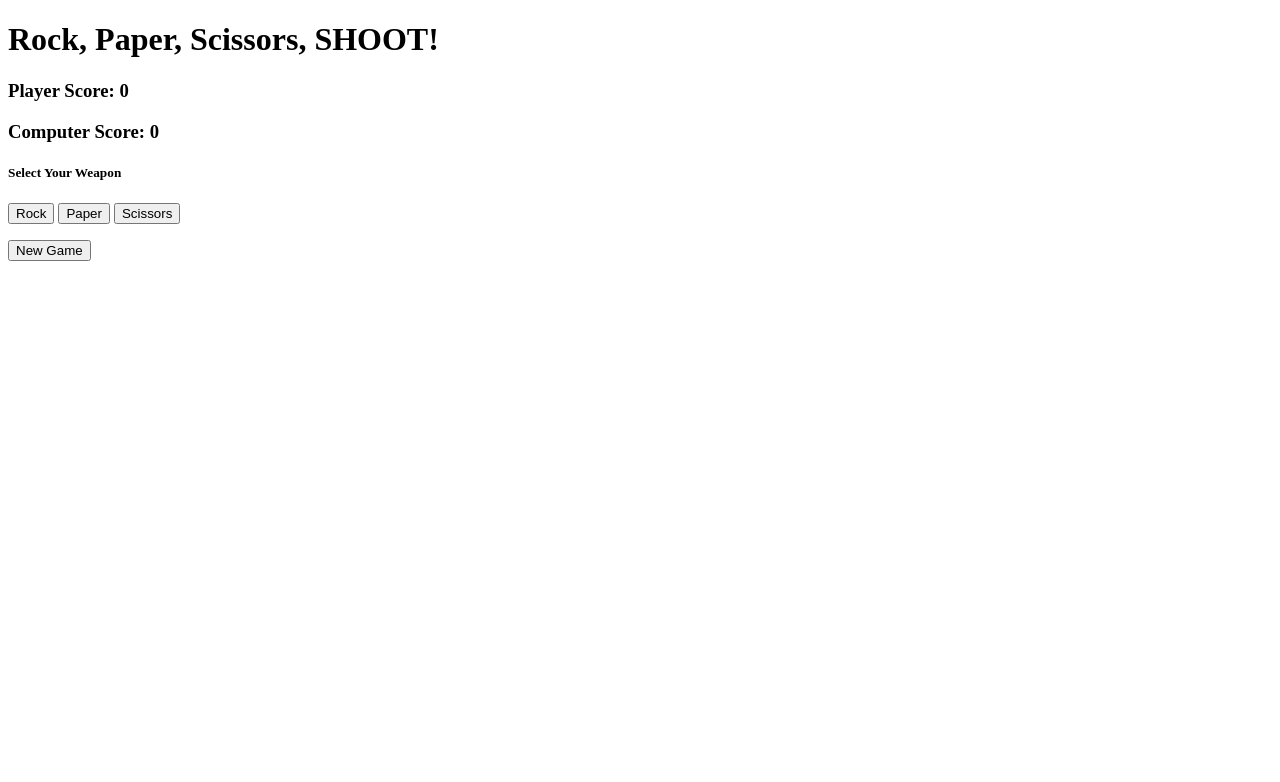
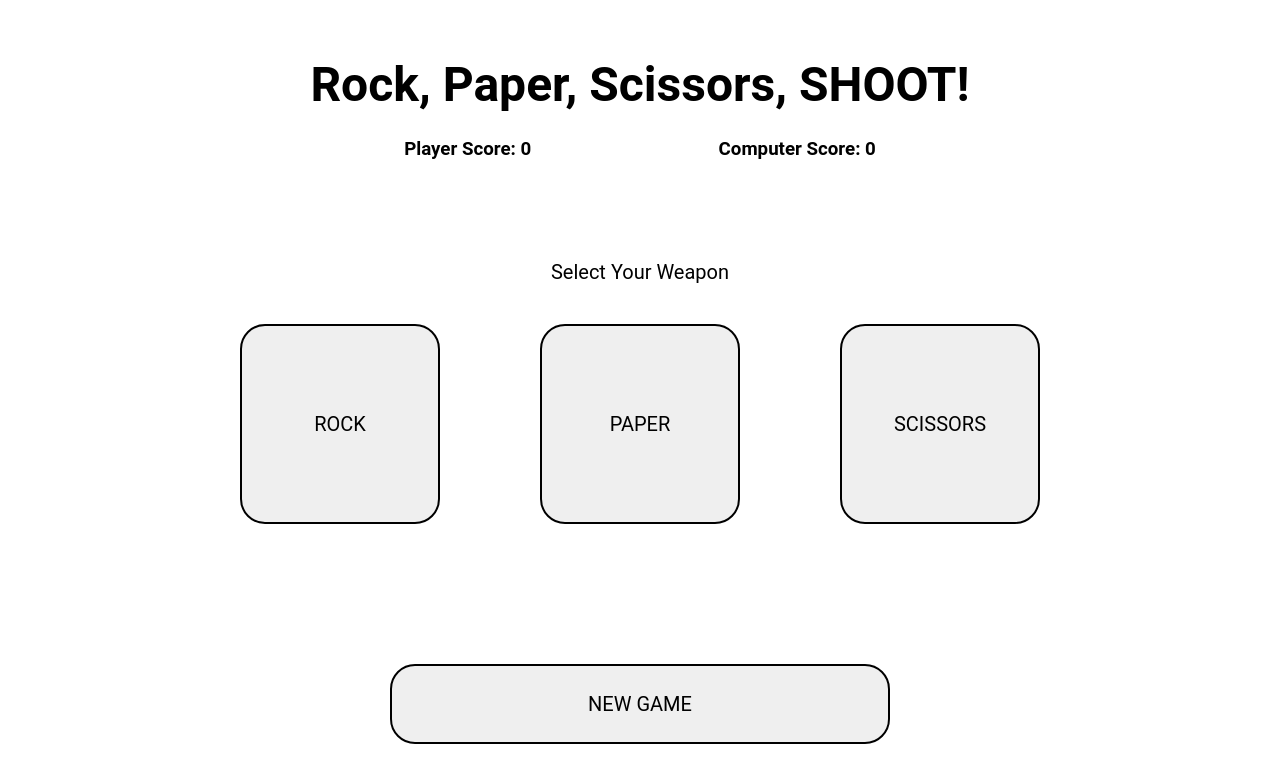
Before and after one commit to agabra23/odin-rock-paper-scissors, a plain HTML site: page index.html in a window 1280 px wide. Drawn offline with Linux system fonts and the light colour scheme.

Commit message:
Layout Basic UI

```diff
--- a/index.html
+++ b/index.html
@@ -5,21 +5,28 @@
     <meta http-equiv="X-UA-Compatible" content="IE=edge">
     <meta name="viewport" content="width=device-width, initial-scale=1.0">
     <title>Rock, Paper, Scissors</title>
+    <link rel="stylesheet" href="./style.css">
 </head>
 <body>
         <div class="header">
             <h1 class="title">Rock, Paper, Scissors, SHOOT!</h1>
+            <div class="scores">
                 <h3 class="player-score scores">Player Score: 0</h3>
                 <h3 class="computer-score scores">Computer Score: 0</h3>
             </div>
+        </div>
         <div class="btn-container">
             <h5 class="buttons-title">Select Your Weapon</h5>
+            <div class="btns">
                 <button class="selection" id="btnR">Rock</button>
                 <button class="selection" id="btnP">Paper</button>
                 <button class="selection" id="btnS">Scissors</button>
             </div>
             <p class="result-msg"></p>
+        </div>
+        <div class="footer">
             <button class="reset">New Game</button>
+        </div>
 </body>
 <script src="./script.js"></script>
 </html>
--- a/script.js
+++ b/script.js
@@ -73,18 +73,8 @@ function playRound(playerSelection, computerSelection){
         }
     }
 
-    computerText.textContent = `Computer Score: ${computerScore}`;
-    playerText.textContent = `Player Score: ${playerScore}`;
-    if (playerScore >= 2 || computerScore >= 2){
-        // playerText.style.visibility = 'hidden';
-        // computerText.style.visibility = 'hidden';
-        // btnContainer.style.visibility = 'hidden'
-        // result.style.visibility = 'hidden';
-        buttons.forEach((button) => {
-            button.disabled = true;
-        });
-        result.textContent = 'Game Over';
-    }
+
+
 }
 
 function newGame(){
@@ -107,10 +97,22 @@ function play() {
         button.addEventListener('click', () => {
             playRound(selection, getComputerChoice());
         });
+
+        computerText.textContent = `Computer Score: ${computerScore}`;
+        playerText.textContent = `Player Score: ${playerScore}`;
+
+        if (playerScore >= 2 || computerScore >= 2){
+            buttons.forEach((button) => {
+                button.disabled = true;
+            });
+            result.textContent = 'Game Over';
+        }
     });
 }
 
 window.onload = newGame();
 newGameBtn.addEventListener('click', () => {
+    playerScore = 0;
+    computerScore = 0;
     newGame();
 });
--- a/style.css
+++ b/style.css
@@ -0,0 +1,88 @@
+* {
+    text-align: center;
+    font-family: 'Roboto', sans-serif;
+    padding: 0;
+    margin: 0;
+}
+
+html {
+    width: 100%;
+    height: 100%;
+    padding: 0;
+    margin: 0;
+}
+
+body {
+    width: 100%;
+    height: 100%;
+    display: flex;
+    flex-direction: column;
+    justify-content: center;
+    gap: 100px;
+    align-items: center;
+    margin: 0;
+    padding: 0;
+}
+
+.header {
+    display: flex;
+    flex-direction: column;
+    align-items: stretch;
+    justify-content: flex-start;
+    gap: 25px;
+}
+
+.scores {
+    display: flex;
+    justify-content: space-around;
+    font-weight: 600;
+}
+
+.buttons-title {
+    text-align: center;
+    font-weight: 400;
+    font-size: 20px;
+}
+
+h1 {
+    font-weight: bold;
+    font-size: 48px;
+}
+
+.btn-container {
+    display: flex;
+    flex-direction: column;
+    justify-content: center;
+    gap: 40px;
+
+    /* flex: 1; */
+}
+
+.btns {
+    display: flex;
+    justify-content: center;
+    gap: 100px;
+}
+
+.selection {
+    width: 200px;
+    height: 200px;
+    text-transform: uppercase;
+    font-size: 20px;
+    border-radius: 25px;
+    box-shadow: none;
+    border: 2px solid black;
+}
+
+.footer {
+
+}
+
+.reset {
+    width: 500px;
+    height: 80px;
+    border-radius: 25px;
+    border: 2px solid black;
+    font-size: 20px;
+    text-transform: uppercase;
+}
```
Lines whose indentation alone changed are shown as unchanged.
